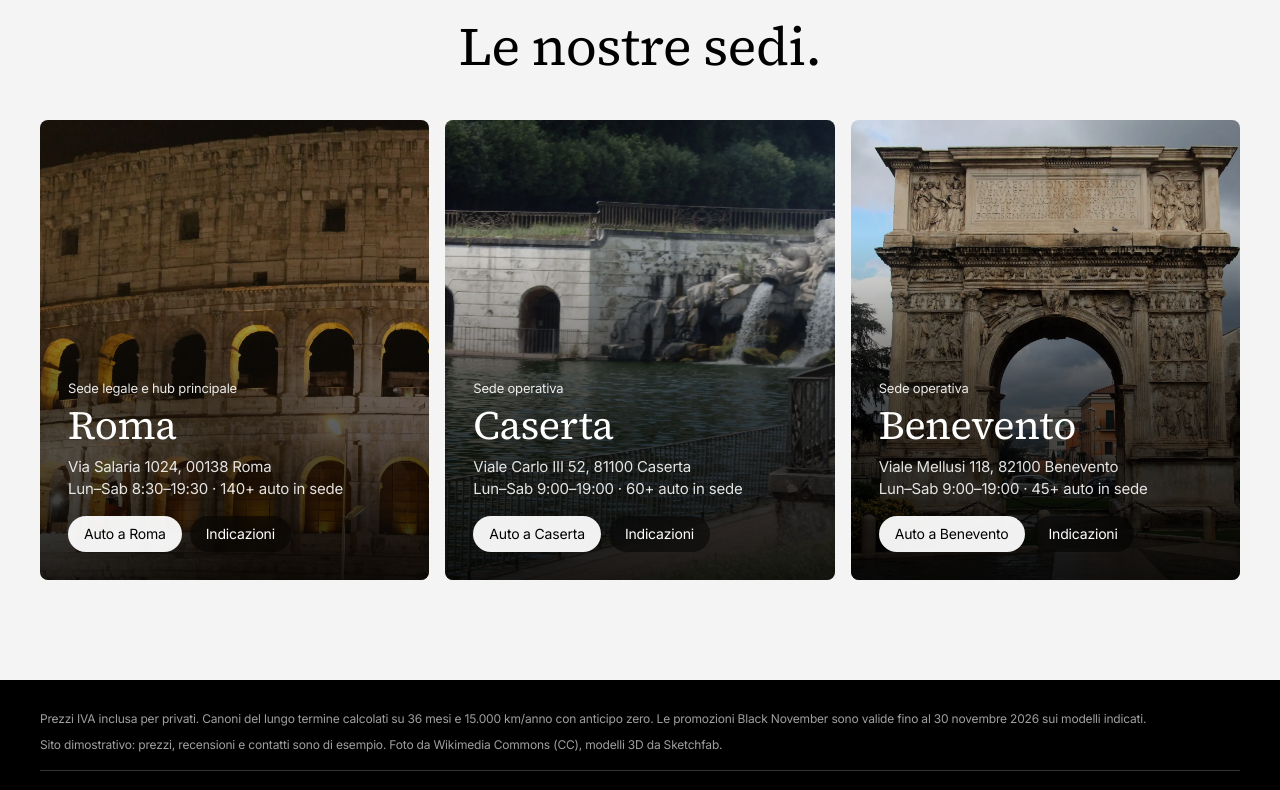
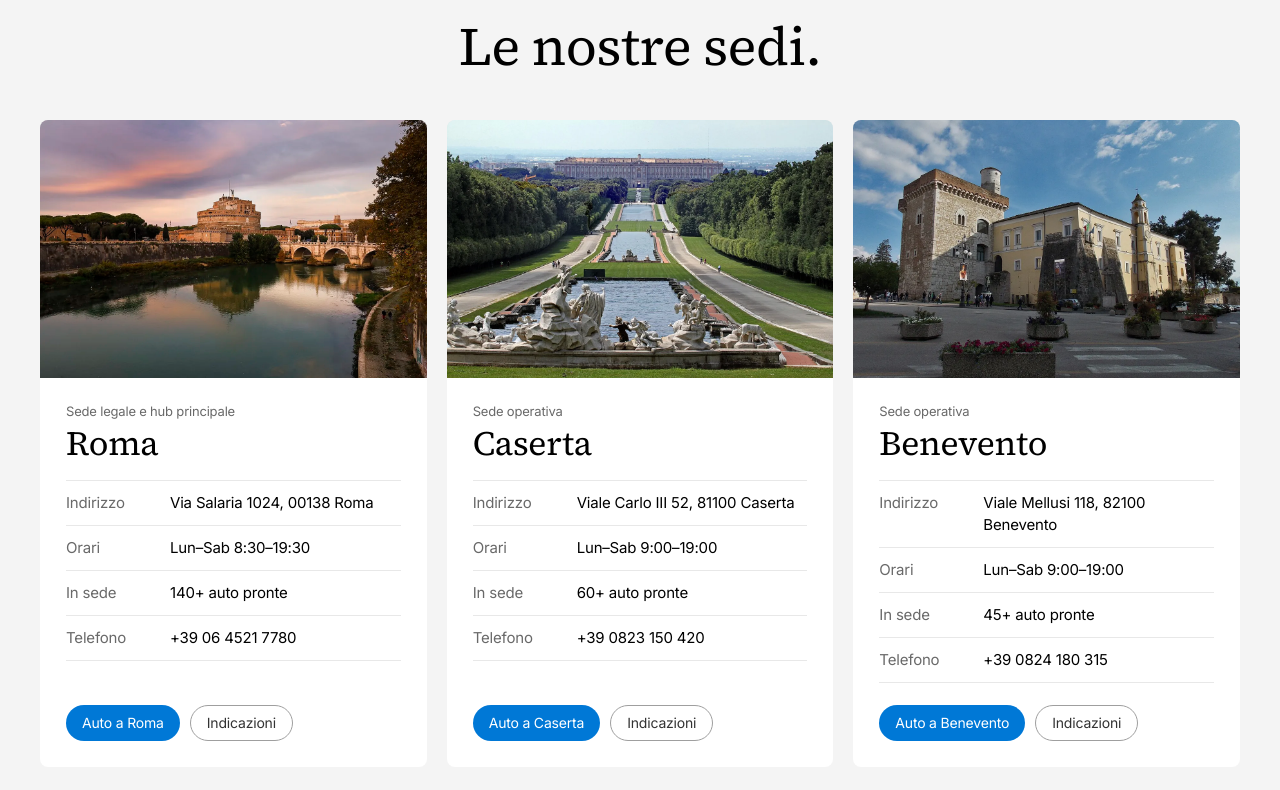
Before and after one commit to bennoolivaa/locafit-rent, a plain HTML site: page contatti.html in a window 1280 px wide. Shown: the part 1220-2010 px from the top of the page. Drawn offline with Linux system fonts and the light colour scheme.

Commit message:
Sedi: nuove foto e testo su fondo bianco
Co-Authored-By: Claude Opus 5.5 <noreply@anthropic.com>

```diff
--- a/assets/css/site.css
+++ b/assets/css/site.css
@@ -1018,3 +1018,25 @@ h1, h2, h3, .big-quote { text-wrap: balance; }
 .gallery-thumbs { grid-auto-columns: minmax(48px, 112px); justify-content: start; }
 @media (max-width: 1023px) { .detail > div:first-child > * { width: 100%; } }
 @media (max-width: 360px) { .configurator { padding-left: 16px; padding-right: 16px; } .pill { font-size: 12px; padding: 0 2px; } }
+
+/* =========================================================
+   v5.2 — sedi: foto sopra, testo su fondo bianco (stile concessionari Mercedes)
+   ========================================================= */
+.sedi-grid { gap: 20px; }
+.sede { min-height: 0; padding: 0; display: flex; flex-direction: column; justify-content: flex-start; background: #fff; color: var(--text); border-radius: 8px; overflow: hidden; isolation: auto; }
+.sede::before { display: none; }
+.sede-img { aspect-ratio: 3 / 2; overflow: hidden; background: var(--alt-2); }
+.sede-img img, .sede > .sede-img img { position: static; width: 100%; height: 100%; object-fit: cover; z-index: auto; transition: transform .6s ease; }
+@media (hover: hover) { .sede:hover .sede-img img { transform: scale(1.03); } }
+.sede-body { display: flex; flex-direction: column; flex: 1; padding: 24px 26px 26px; }
+.sede .tag { font-size: 13px; color: var(--muted); }
+.sede h3 { font-family: var(--serif); font-weight: 400; font-size: 34px; letter-spacing: -.01em; line-height: 1.1; color: var(--ink); margin-top: 4px; }
+.sede-info { margin: 18px 0 0; display: grid; }
+.sede-info div { display: grid; grid-template-columns: 92px 1fr; gap: 12px; padding: 11px 0; border-top: 1px solid var(--line-2); font-size: 15px; }
+.sede-info div:last-child { border-bottom: 1px solid var(--line-2); }
+.sede-info dt { color: var(--muted); }
+.sede-info dd { margin: 0; color: var(--ink); }
+.sede-info a:hover { color: var(--blue); }
+.sede .btns { margin-top: auto; padding-top: 22px; gap: 10px; }
+@media (max-width: 1100px) { .sedi-grid { grid-template-columns: 1fr 1fr; } }
+@media (max-width: 680px) { .sedi-grid { grid-template-columns: 1fr; } .sede-body { padding: 20px; } }
--- a/assets/js/app.js
+++ b/assets/js/app.js
@@ -234,7 +234,20 @@
   /* ---------- Blocchi ripetuti ---------- */
   $$('[data-inclusi]').forEach((el) => { el.innerHTML = LF.inclusi.map((x) => `<div class="incluso"><span class="ico">${I[x.i]}</span><b>${x.t}</b><small>${x.d}</small></div>`).join(''); });
   $$('[data-faq]').forEach((el) => { const c = el.dataset.faq; const l = c && isNaN(c) ? LF.faq.filter((f) => f.c === c) : LF.faq.slice(0, +c || LF.faq.length); el.innerHTML = l.map((f) => `<details><summary>${f.q}</summary><p>${f.a}</p></details>`).join(''); });
-  $$('[data-sedi]').forEach((el) => { el.innerHTML = LF.sedi.map((s) => `<div class="sede" id="${s.id}"><img src="${photo(s.foto)}" alt="${s.citta}" loading="lazy"><span class="tag">${s.tipo}</span><h3>${s.citta}</h3><p>${s.indirizzo}<br>${s.orari} · ${s.auto}+ auto in sede</p><div class="btns"><a class="btn btn-light btn-sm" href="flotta.html?sede=${s.id}">Auto a ${s.citta}</a><a class="btn btn-glass btn-sm" href="https://www.google.com/maps/search/?api=1&query=${encodeURIComponent(s.mappa)}" target="_blank" rel="noopener">Indicazioni</a></div></div>`).join(''); });
+  $$('[data-sedi]').forEach((el) => { el.innerHTML = LF.sedi.map((s) => `<article class="sede" id="${s.id}">
+      <div class="sede-img"><img src="${photo(s.foto)}" alt="${s.fotoAlt || s.citta}" loading="lazy"></div>
+      <div class="sede-body">
+        <span class="tag">${s.tipo}</span>
+        <h3>${s.citta}</h3>
+        <dl class="sede-info">
+          <div><dt>Indirizzo</dt><dd>${s.indirizzo}</dd></div>
+          <div><dt>Orari</dt><dd>${s.orari}</dd></div>
+          <div><dt>In sede</dt><dd>${s.auto}+ auto pronte</dd></div>
+          <div><dt>Telefono</dt><dd><a href="tel:${s.tel.replace(/\s/g, '')}">${s.tel}</a></dd></div>
+        </dl>
+        <div class="btns"><a class="btn btn-primary btn-sm" href="flotta.html?sede=${s.id}">Auto a ${s.citta}</a><a class="btn btn-outline btn-sm" href="https://www.google.com/maps/search/?api=1&query=${encodeURIComponent(s.mappa)}" target="_blank" rel="noopener">Indicazioni</a></div>
+      </div>
+    </article>`).join(''); });
   $$('[data-reviews]').forEach((el) => { el.innerHTML = LF.recensioni.map((r) => `<div class="review"><span class="stars">★★★★★</span><blockquote>“${r.q}”</blockquote><div class="who"><span class="av">${r.n.split(' ').map((x) => x[0]).join('')}</span><div><b style="font-weight:600">${r.n}</b><br><span class="muted" style="font-size:13px">${r.t}</span></div></div></div>`).join(''); });
   $$('[data-wa]').forEach((el) => { el.href = LF.waLink(el.dataset.wa || 'Ciao LocaFit Rent!'); el.target = '_blank'; el.rel = 'noopener'; });
   $$('[data-icon]').forEach((el) => { el.insertAdjacentHTML(el.dataset.iconPos === 'end' ? 'beforeend' : 'afterbegin', I[el.dataset.icon] || ''); });
--- a/assets/js/data.js
+++ b/assets/js/data.js
@@ -11,9 +11,9 @@ LF.contatti = {
 };
 
 LF.sedi = [
-  { id: 'roma', citta: 'Roma', tipo: 'Sede legale e hub principale', indirizzo: 'Via Salaria 1024, 00138 Roma', orari: 'Lun–Sab 8:30–19:30', tel: '+39 06 4521 7780', mappa: 'Via Salaria 1024 Roma', foto: 'roma', auto: 140 },
-  { id: 'caserta', citta: 'Caserta', tipo: 'Sede operativa', indirizzo: 'Viale Carlo III 52, 81100 Caserta', orari: 'Lun–Sab 9:00–19:00', tel: '+39 0823 150 420', mappa: 'Viale Carlo III Caserta', foto: 'caserta', auto: 60 },
-  { id: 'benevento', citta: 'Benevento', tipo: 'Sede operativa', indirizzo: 'Viale Mellusi 118, 82100 Benevento', orari: 'Lun–Sab 9:00–19:00', tel: '+39 0824 180 315', mappa: 'Viale Mellusi Benevento', foto: 'benevento', auto: 45 },
+  { id: 'roma', citta: 'Roma', tipo: 'Sede legale e hub principale', indirizzo: 'Via Salaria 1024, 00138 Roma', orari: 'Lun–Sab 8:30–19:30', tel: '+39 06 4521 7780', mappa: 'Via Salaria 1024 Roma', foto: 'sede-roma', fotoAlt: 'Castel Sant’Angelo e il Tevere al tramonto', auto: 140 },
+  { id: 'caserta', citta: 'Caserta', tipo: 'Sede operativa', indirizzo: 'Viale Carlo III 52, 81100 Caserta', orari: 'Lun–Sab 9:00–19:00', tel: '+39 0823 150 420', mappa: 'Viale Carlo III Caserta', foto: 'sede-caserta', fotoAlt: 'La Reggia di Caserta vista dalle fontane del parco', auto: 60 },
+  { id: 'benevento', citta: 'Benevento', tipo: 'Sede operativa', indirizzo: 'Viale Mellusi 118, 82100 Benevento', orari: 'Lun–Sab 9:00–19:00', tel: '+39 0824 180 315', mappa: 'Viale Mellusi Benevento', foto: 'sede-benevento', fotoAlt: 'La Rocca dei Rettori a Benevento', auto: 45 },
 ];
 
 LF.categorie = [
```
Also changed, not shown: assets/img/photo/sede-benevento.webp (added), assets/img/photo/sede-caserta.webp (added), assets/img/photo/sede-roma.webp (added), 2 other files.
